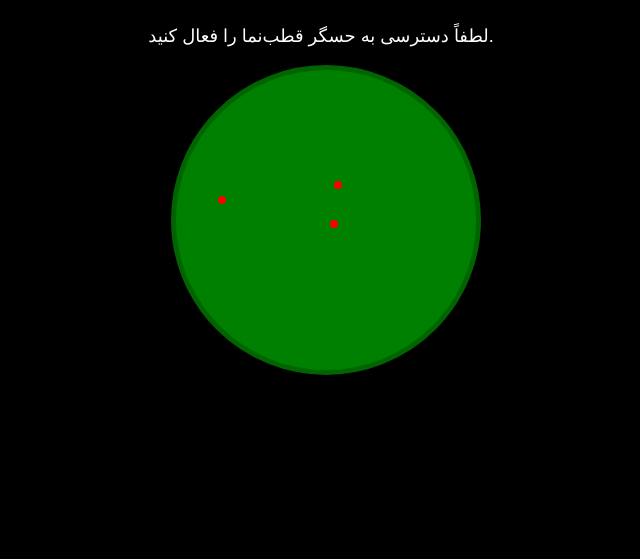
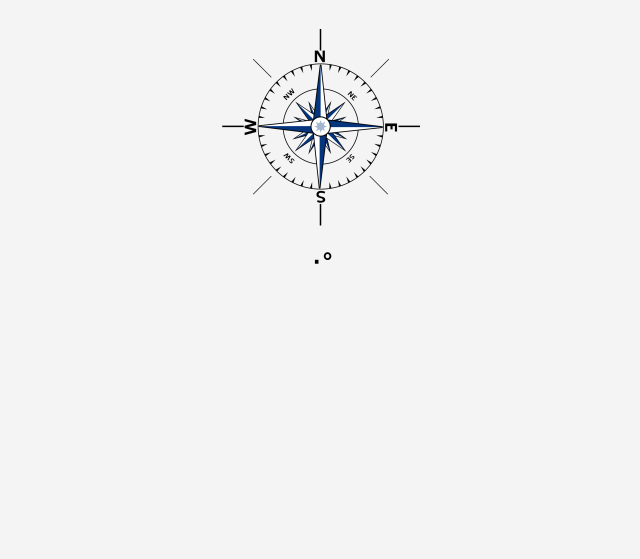
Before and after one commit to janirez/code-testing, a plain HTML site: page index.html in a window 1280 px wide. Shown: the part 257-816 px from the top of the page, without its empty margins (319-959 px from the left). Drawn offline with Linux system fonts and the light colour scheme.

Commit message:
Update index.html

```diff
--- a/index.html
+++ b/index.html
@@ -3,120 +3,95 @@
 <head>
     <meta charset="UTF-8">
     <meta name="viewport" content="width=device-width, initial-scale=1.0">
-    <title>قطب‌نمای مجازی</title>
+    <title>قطب‌نما آفلاین</title>
+    <link rel="manifest" href="manifest.json">
     <style>
         body {
             display: flex;
             justify-content: center;
             align-items: center;
             height: 100vh;
-            background-color: black;
             flex-direction: column;
-            color: white;
+            background-color: #f4f4f4;
             font-family: Arial, sans-serif;
         }
-        .radar-container {
+        .compass-container {
             position: relative;
-            width: 300px;
-            height: 300px;
+            width: 200px;
+            height: 200px;
         }
-        .radar-screen {
+        .compass {
             width: 100%;
             height: 100%;
-            background-color: green;
-            border-radius: 50%;
-            position: relative;
-            overflow: hidden;
-            border: 5px solid darkgreen;
+            background: url('compass.png') no-repeat center;
+            background-size: contain;
             transform: rotate(0deg);
-            transition: transform 0.1s linear;
+            transition: transform 0.2s ease-out;
         }
-        .dot {
-            position: absolute;
-            width: 8px;
-            height: 8px;
-            background-color: red;
-            border-radius: 50%;
+        .direction {
+            margin-top: 20px;
+            font-size: 24px;
+            font-weight: bold;
         }
-        .info {
+        .install-btn {
             margin-top: 20px;
-            font-size: 18px;
+            padding: 10px 20px;
+            font-size: 16px;
+            background-color: #007BFF;
+            color: white;
+            border: none;
+            cursor: pointer;
+            display: none;
         }
     </style>
 </head>
 <body>
 
-    <h2>قطب‌نمای مجازی</h2>
-    <p class="info">لطفاً دسترسی به حسگر قطب‌نما را فعال کنید.</p>
-
-    <div class="radar-container">
-        <div class="radar-screen"></div>
+    <div class="compass-container">
+        <div class="compass" id="compass"></div>
     </div>
+    <div class="direction" id="direction">۰°</div>
+    <button class="install-btn" id="installBtn">نصب برنامه</button>
 
     <script>
-        const radarScreen = document.querySelector('.radar-screen');
-        const infoText = document.querySelector('.info');
+        let compassElement = document.getElementById("compass");
+        let directionElement = document.getElementById("direction");
 
-        const radarRadius = 150; // شعاع دایره
-        let currentAngle = 0; // جهت فعلی قطب‌نما
-        let dots = []; // لیست نقاط
-
-        // تولید نقاط تصادفی
-        const numDots = Math.floor(Math.random() * 3) + 1; // بین 1 تا 3 نقطه
-
-        for (let i = 0; i < numDots; i++) {
-            const dot = document.createElement('div');
-            dot.classList.add('dot');
-
-            let randomAngle = Math.random() * 360;
-            let speed = Math.random() * 2 + 1; // سرعت بین 1 تا 3 پیکسل در ثانیه
-            let x = Math.cos(randomAngle * (Math.PI / 180)) * (Math.random() * radarRadius * 0.8);
-            let y = Math.sin(randomAngle * (Math.PI / 180)) * (Math.random() * radarRadius * 0.8);
-
-            dot.style.left = `${150 + x - 4}px`;
-            dot.style.top = `${150 + y - 4}px`;
-
-            radarScreen.appendChild(dot);
-            dots.push({ element: dot, x, y, angle: randomAngle, speed });
-        }
-
-        // به‌روزرسانی موقعیت نقاط هر ۱ ثانیه
-        setInterval(() => {
-            dots.forEach(dot => {
-                dot.x += Math.cos(dot.angle * (Math.PI / 180)) * dot.speed;
-                dot.y += Math.sin(dot.angle * (Math.PI / 180)) * dot.speed;
-
-                if (Math.sqrt(dot.x ** 2 + dot.y ** 2) > radarRadius * 0.8) {
-                    // اگر نقطه از محدوده خارج شد، دوباره موقعیت و زاویه تصادفی بگیرد
-                    dot.angle = Math.random() * 360;
-                    dot.x = Math.cos(dot.angle * (Math.PI / 180)) * (Math.random() * radarRadius * 0.8);
-                    dot.y = Math.sin(dot.angle * (Math.PI / 180)) * (Math.random() * radarRadius * 0.8);
-                }
-
-                // اعمال چرخش قطب‌نما به نقاط
-                let rotatedX = dot.x * Math.cos(currentAngle * (Math.PI / 180)) - dot.y * Math.sin(currentAngle * (Math.PI / 180));
-                let rotatedY = dot.x * Math.sin(currentAngle * (Math.PI / 180)) + dot.y * Math.cos(currentAngle * (Math.PI / 180));
-
-                dot.element.style.left = `${150 + rotatedX - 4}px`;
-                dot.element.style.top = `${150 + rotatedY - 4}px`;
-            });
-        }, 1000);
-
-        // دریافت اطلاعات از قطب‌نمای گوشی
         if (window.DeviceOrientationEvent) {
-            window.addEventListener('deviceorientation', (event) => {
-                if (event.alpha !== null) {
-                    const northAngle = event.alpha; // زاویه نسبت به شمال مغناطیسی
-                    currentAngle = -northAngle; // چرخش قطب‌نما
-
-                    radarScreen.style.transform = `rotate(${currentAngle}deg)`;
-                    infoText.textContent = `زاویه قطب‌نما: ${Math.round(northAngle)}°`;
-                } else {
-                    infoText.textContent = "حسگر قطب‌نما در این دستگاه پشتیبانی نمی‌شود.";
+            window.addEventListener("deviceorientationabsolute", function(event) {
+                let alpha = event.alpha;
+                if (alpha !== null) {
+                    compassElement.style.transform = `rotate(${-alpha}deg)`;
+                    directionElement.textContent = `${Math.round(alpha)}°`;
                 }
             });
         } else {
-            infoText.textContent = "این دستگاه از حسگر قطب‌نما پشتیبانی نمی‌کند.";
+            alert("دستگاه شما از حسگر قطب‌نما پشتیبانی نمی‌کند.");
+        }
+
+        // نصب PWA
+        let installBtn = document.getElementById("installBtn");
+        let deferredPrompt;
+
+        window.addEventListener("beforeinstallprompt", (e) => {
+            e.preventDefault();
+            deferredPrompt = e;
+            installBtn.style.display = "block";
+        });
+
+        installBtn.addEventListener("click", () => {
+            if (deferredPrompt) {
+                deferredPrompt.prompt();
+                deferredPrompt.userChoice.then((choiceResult) => {
+                    deferredPrompt = null;
+                });
+            }
+        });
+
+        // ثبت Service Worker
+        if ('serviceWorker' in navigator) {
+            navigator.serviceWorker.register('service-worker.js')
+            .then(() => console.log("Service Worker Registered"));
         }
     </script>
 
```
